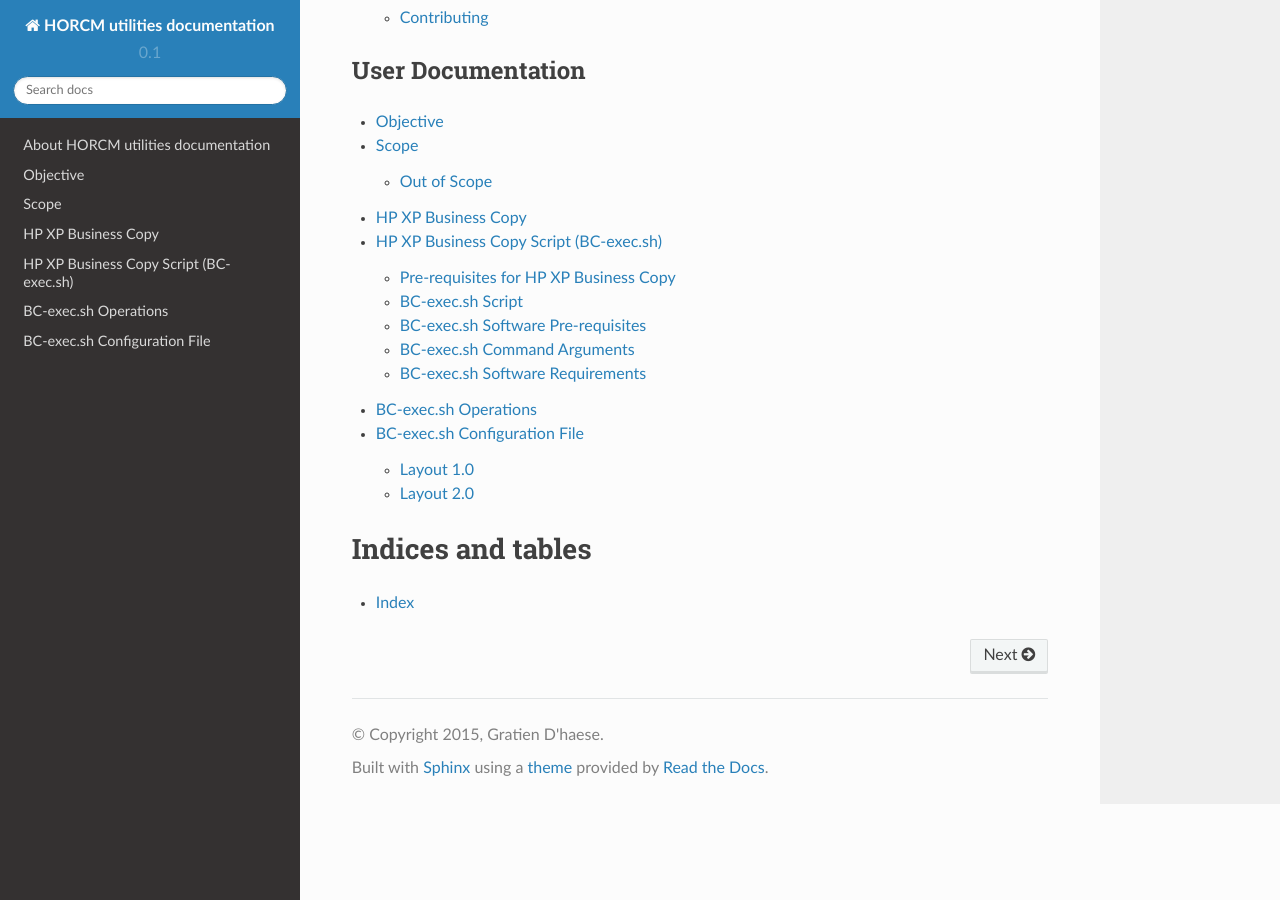
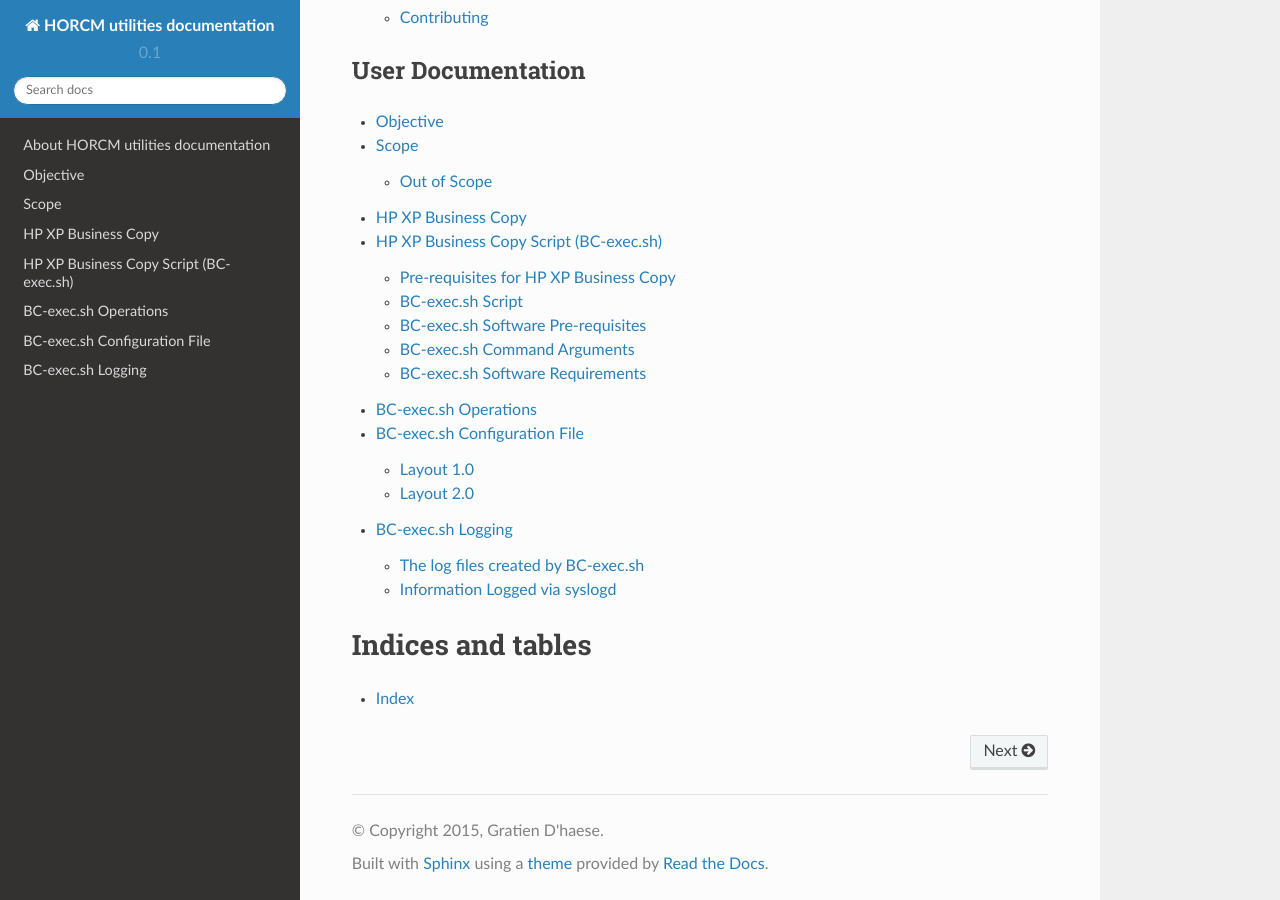
Before and after one commit to gdha/horcm-utils-docs, a Sphinx documentation site: the page built from source/index.rst, in a window 1280 px wide and 900 px high, scrolled down 824 px. Built offline with Sphinx 7.4.7 and the Read the Docs theme 2.0.0, drawn with Linux system fonts in a browser that asks for light colours; some of the changed lines change nothing that is shown.

Commit message:
new file bc_exec_logging.rst

```diff
--- /dev/null
+++ b/source/bc_exec_logging.rst
@@ -0,0 +1,30 @@
+BC-exec.sh Logging
+==================
+
+Logging actions and steps are key in business copy operations necessary to track what happened and in case of issues to find out what and when something went wrong. Therefore, we foresee two manners of logging::
+
+* Logging to log files
+* Logging to a central syslog file
+
+The log files created by BC-exec.sh
+-----------------------------------
+
+The BC-exec.sh sends all output to the **/var/adm/log** directory. After each run a new file is created::
+
+    <ConfigFile(without .cfg)>-<operation>-BC-exec-<YYYYMMDD>-<HHMMSS>-<PID>.log
+
+To view the log files use the **cat** command::
+
+    $ cat dbciRPS-BC1-mount-BC-exec-20131030-141414-14773.log
+
+We can also modify on the command line the target log directory, therefore, use the ``-D`` option.
+
+Information Logged via syslogd
+------------------------------
+
+The BC-exec.sh script sends short messages to the syslogd which will be added to the **/var/adm/syslog/syslog.log** (on HP-UX) or **/var/log/messages** (Linux). To view relevant messages use the grep command::
+
+    $ grep BC-exec /var/adm/syslog/syslog.log
+    Sep 17 13:48:45 gltbcp01 BC-exec.sh[1765]: <error> SUSPEND_SYNC_FLAG flag [suspend_synC] was set
+    Sep 17 13:55:58 gltbcp01 BC-exec.sh[2004]: <info> pairdisplay -IBC6 -g vgdbRPS (VG vgBC6_vgdbRPS) executed with success
+    Sep 17 13:57:03 gltbcp01 BC-exec.sh[2095]: <info> pairsplit -BC6 -g vgdbRPS (VG vgBC6_vgdbRPS) executed with success
--- a/source/index.rst
+++ b/source/index.rst
@@ -46,6 +46,7 @@
    hp_xp_business_copy_script
    bc_exec_operations
    bc_exec_configuration_file
+   bc_exec_logging
 
 
 
```
